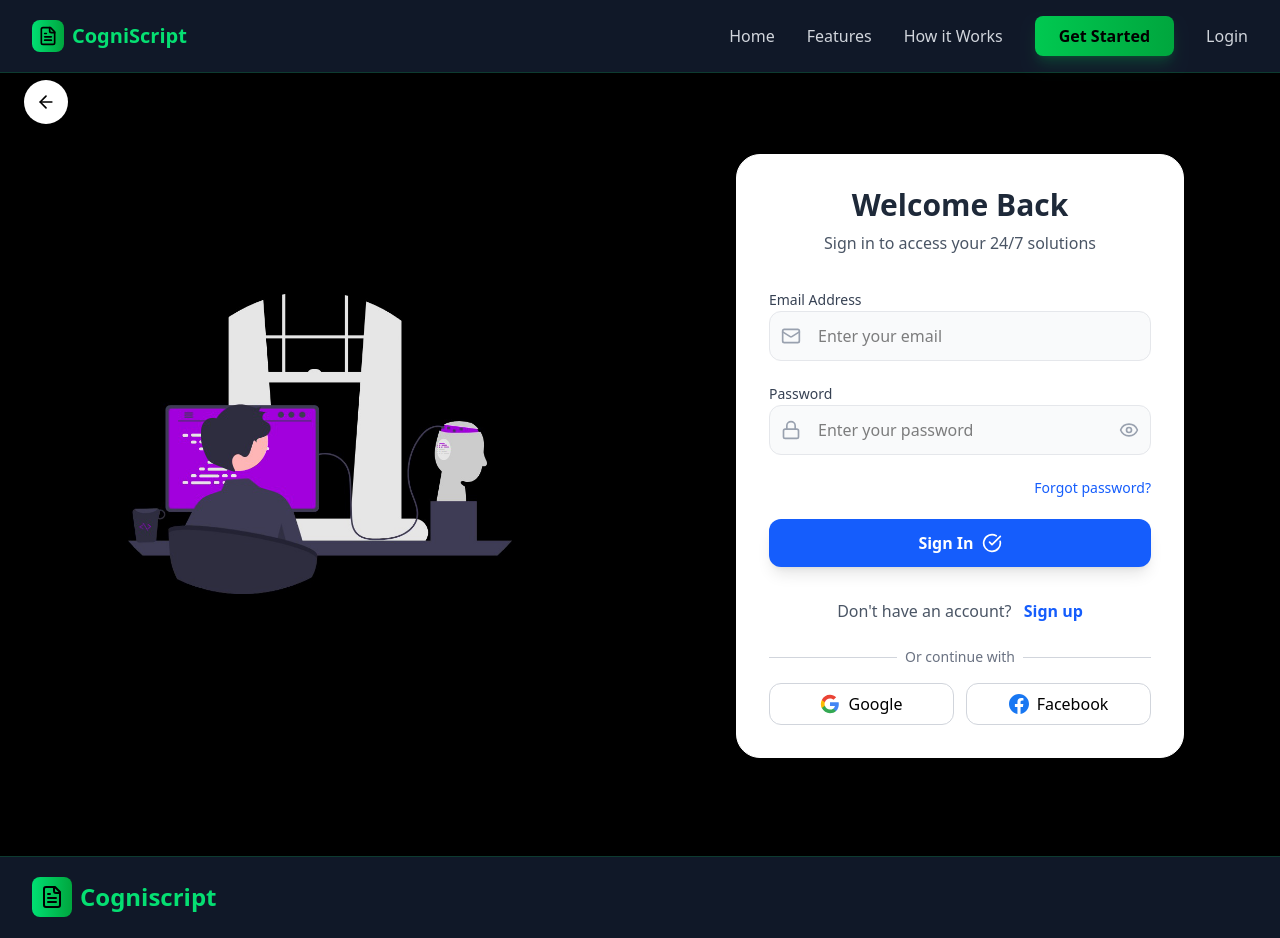
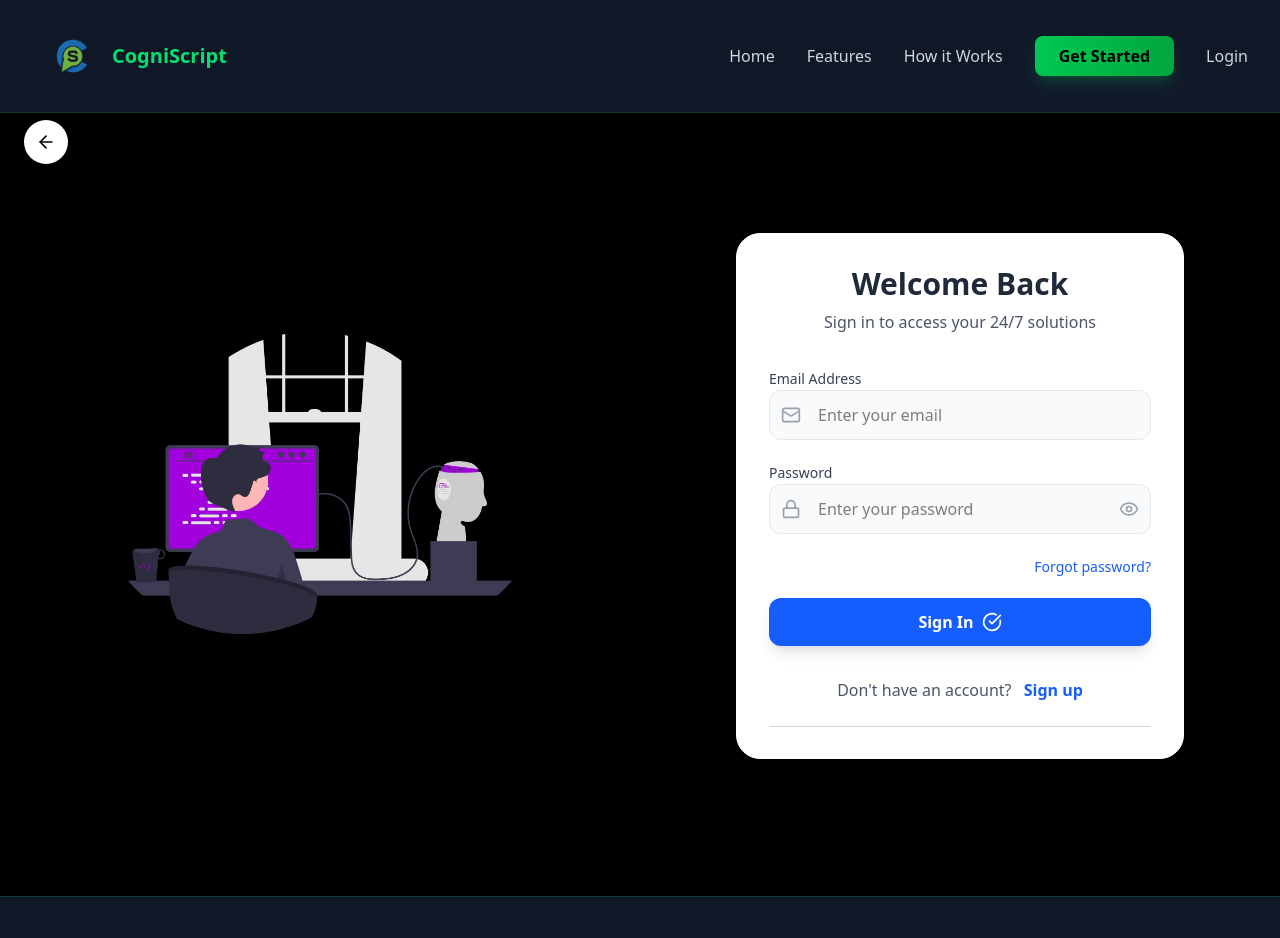
Before and after one commit to KriishChheda/TSEC, a React (Vite) app: page /auth in a window 1280 px wide. Shown: the top 938 px of the page. Built offline with nearby package versions, Linux system fonts and the light colour scheme.

Commit message:
MAde changes in symbol

```diff
--- a/src/components/AuthPage.jsx
+++ b/src/components/AuthPage.jsx
@@ -133,7 +133,7 @@ const AuthPage = () => {
   };
 
   return (
-    <div className="min-h-screen flex relative overflow-hidden mt-14">
+    <div className="min-h-screen flex relative overflow-hidden mt-24">
       {/* Background overlay */}
       <div className="absolute inset-0 bg-black bg-opacity-20"></div>
 
@@ -345,12 +345,12 @@ const AuthPage = () => {
                 <div className="absolute inset-0 flex items-center">
                   <div className="w-full border-t border-gray-300"></div>
                 </div>
-                <div className="relative flex justify-center text-sm">
+                {/* <div className="relative flex justify-center text-sm">
                   <span className="px-2 bg-white text-gray-500">Or continue with</span>
-                </div>
+                </div> */}
               </div>
 
-              <div className="mt-4 grid grid-cols-2 gap-3">
+              {/* <div className="mt-4 grid grid-cols-2 gap-3">
                 <button className="flex items-center justify-center px-4 py-2 border border-gray-300 rounded-xl hover:bg-gray-50 transition-colors">
                   <svg className="w-5 h-5 mr-2" viewBox="0 0 24 24">
                     <path fill="#4285F4" d="M22.56 12.25c0-.78-.07-1.53-.2-2.25H12v4.26h5.92c-.26 1.37-1.04 2.53-2.21 3.31v2.77h3.57c2.08-1.92 3.28-4.74 3.28-8.09z"/>
@@ -366,7 +366,7 @@ const AuthPage = () => {
                   </svg>
                   Facebook
                 </button>
-              </div>
+              </div> */}
             </div>
           </div>
         </div>
--- a/src/components/ChatComponent.jsx
+++ b/src/components/ChatComponent.jsx
@@ -195,7 +195,7 @@ const toggleListening = () => {
   };
 
   return (
-    <div className="flex h-screen bg-gray-900 mt-16"
+    <div className="flex h-screen bg-gray-900 mt-28"
       onDrop={handleDrop}
       onDragOver={handleDragOver}
       onDragLeave={handleDragLeave}>
--- a/src/components/Footer.jsx
+++ b/src/components/Footer.jsx
@@ -1,5 +1,6 @@
 import React from 'react'
-import {FileText,ArrowRight} from 'lucide-react';
+import Symbol2 from '../assets/Symbol2.png';
+import {FileText} from 'lucide-react';
 // import { useNavigate } from 'react-router-dom';
 
 function Footer() {
@@ -12,10 +13,10 @@ function Footer() {
             {/* Brand Section */}
             <div className="md:col-span-1">
               <div className="flex items-center space-x-2 mb-4">
-                <div className="w-10 h-10 bg-gradient-to-r from-green-400 to-green-600 rounded-lg flex items-center justify-center">
-                  <FileText className="w-6 h-6 text-black" />
-                </div>
-                <span className="text-2xl font-bold text-green-400">Cogniscript</span>
+                <div className="w-20 h-20 rounded-lg flex items-center justify-center">
+                    <img src={Symbol2} className="w-full"/>
+                 </div>
+                <span className="text-xl font-bold text-green-400" onClick={()=>navigate('/')}>CogniScript</span>
               </div>
             </div>
           </div>
--- a/src/components/LandingPage.jsx
+++ b/src/components/LandingPage.jsx
@@ -60,7 +60,7 @@ const LandingPage = () => {
   ];
 
   return (
-    <div className="min-h-screen bg-gray-900 text-white overflow-hidden pt-10">
+    <div className="min-h-screen bg-gray-900 text-white overflow-hidden pt-14">
       {/* Animated Background */}
       <div className="fixed inset-0 z-0">
         <div className="absolute inset-0 bg-gradient-to-br from-gray-900 via-gray-800 to-gray-900"></div>
--- a/src/components/Navbar.jsx
+++ b/src/components/Navbar.jsx
@@ -2,6 +2,7 @@ import React, { useState } from "react";
 import { FileText, Menu, X } from "lucide-react";
 import { useNavigate } from "react-router-dom";
 import { Link } from 'react-router-dom';
+import Symbol2 from '../assets/Symbol2.png';
 
 const Navbar = () => {
   const navigate = useNavigate();
@@ -16,9 +17,9 @@ const Navbar = () => {
       <div className="max-w-7xl mx-auto px-4 sm:px-6 lg:px-8">
         <div className="flex justify-between items-center py-4">
           {/* Logo */}
-          <div className="flex items-center space-x-2">
-            <div className="w-8 h-8 bg-gradient-to-r from-green-400 to-green-600 rounded-lg flex items-center justify-center">
-              <FileText className="w-5 h-5 text-black" />
+          <div className="flex items-center">
+            <div className="w-20 h-20 rounded-lg flex items-center justify-center">
+              <img src={Symbol2} className="w-full"/>
             </div>
             <span className="text-xl font-bold text-green-400" onClick={()=>navigate('/')}>CogniScript</span>
           </div>
@@ -36,11 +37,11 @@ const Navbar = () => {
 
           {sessionStorage.getItem('username') && (
             <div className="relative group">
-              <div className="w-9 h-9 rounded-full bg-green-500 text-black font-bold flex items-center justify-center cursor-pointer">
+              <div className="w-8 h-8 rounded-full bg-gradient-to-r from-green-400 to-green-600 text-black font-bold flex items-center justify-center cursor-pointer hover:from-green-500 hover:to-green-700 transition-all duration-300 shadow-lg">
                 {sessionStorage.getItem('username')[0].toUpperCase()}
               </div>
-              <div className="absolute right-0 mt-2 w-40 bg-white rounded-md shadow-lg opacity-0 group-hover:opacity-100 transition-opacity duration-300 z-50">
-                <div className="px-4 py-2 text-sm text-gray-800 border-b">
+              <div className="absolute right-0 mt-2 w-48 bg-gray-800 rounded-lg shadow-2xl opacity-0 group-hover:opacity-100 transition-all duration-300 z-50 border border-green-500/20">
+                <div className="px-4 py-3 text-sm text-white border-b border-green-500/20 bg-green-800">
                   Welcome {sessionStorage.getItem('username')}
                 </div>
                 <button
@@ -49,7 +50,7 @@ const Navbar = () => {
                     navigate('/');
                     window.location.reload();
                   }}
-                  className="w-full text-left px-4 py-2 text-sm text-red-600 hover:bg-gray-100"
+                  className="w-full text-left px-4 py-3 text-sm text-gray-300 hover:text-red-400 hover:bg-gradient-to-r hover:from-red-500/10 hover:to-red-400/10 transition-all duration-300 rounded-b-lg"
                 >
                   Logout
                 </button>
```
